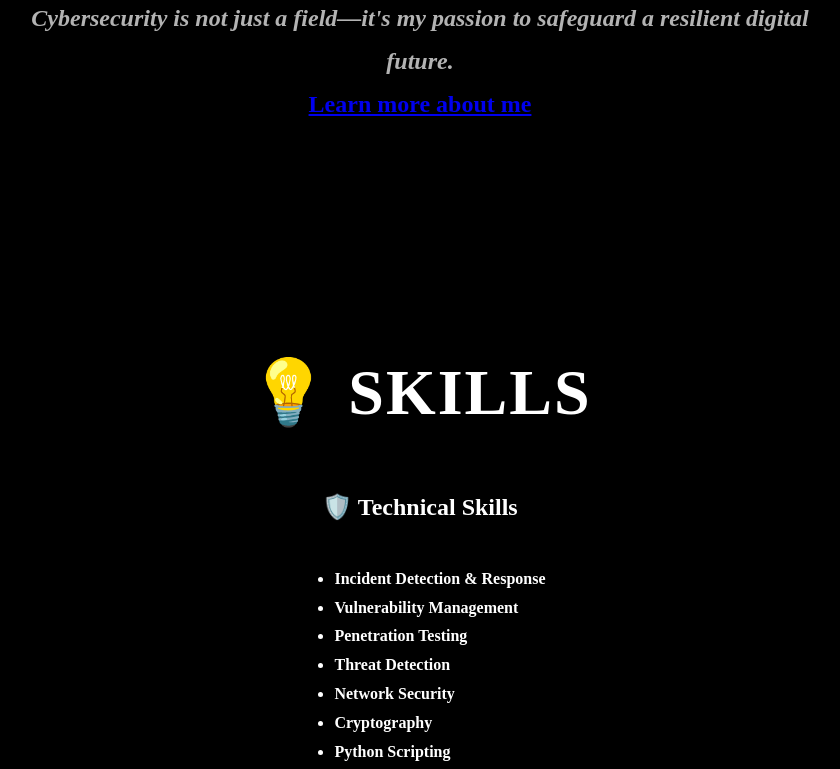
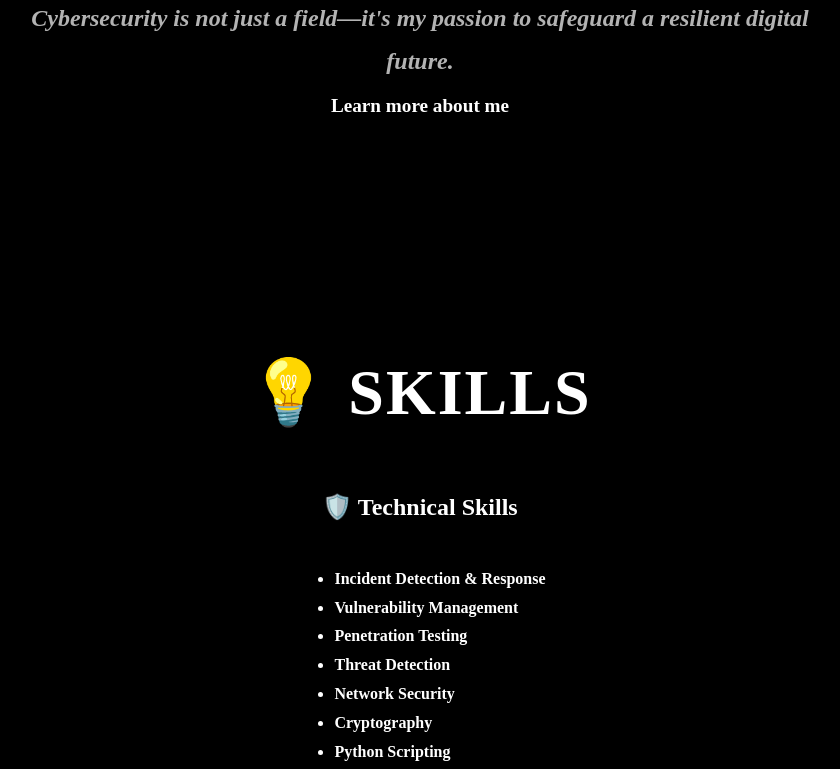
Before and after one commit to yushika-j/cybersecurity-portfolio, a plain HTML site: page index.html in a window 1280 px wide. Shown: the part 1694-2463 px from the top of the page, without its empty margins (220-1060 px from the left). Drawn offline with Linux system fonts and the light colour scheme.

Commit message:
Update style3.css

```diff
--- a/style3.css
+++ b/style3.css
@@ -172,6 +172,21 @@ button:hover {
         font-size: 1rem;
     }
 }
+/* General Styling for Links inside <p> */
+p a {
+    color: #ffffff; /* White text for contrast */
+    text-decoration: none; /* Removes underline */
+    font-weight: bold; /* Makes the links bold */
+    font-size: 1.2rem; /* Adjusts font size for emphasis */
+    border-bottom: 2px solid transparent; /* Subtle hover effect */
+    transition: color 0.3s ease, border-bottom 0.3s ease; /* Smooth transitions */
+}
+
+/* Hover Effect */
+p a:hover {
+    color: #b3b3b3; /* Changes text to light gray on hover */
+    border-bottom: 2px solid #ffffff; /* Adds a white underline effect */
+}
 
 .round-image {
     width: 200px; /* Adjust width as needed */
```
